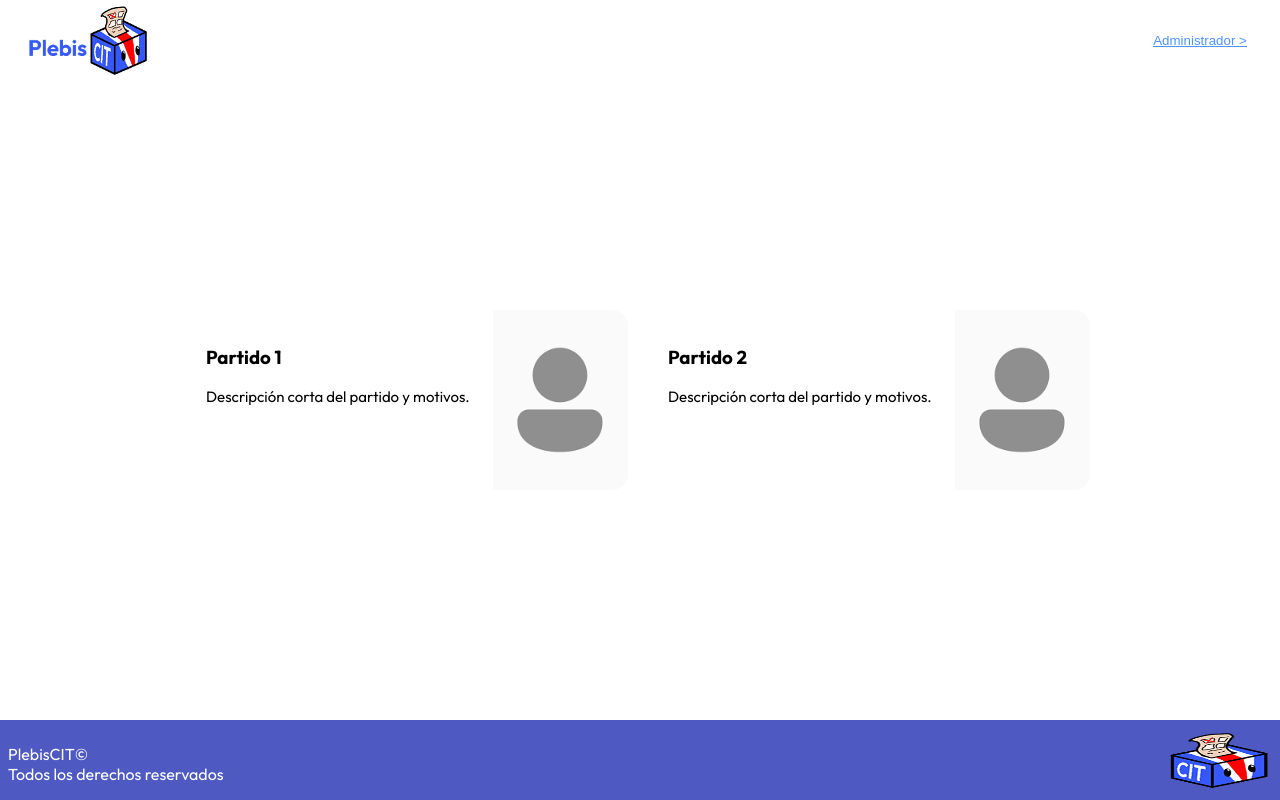
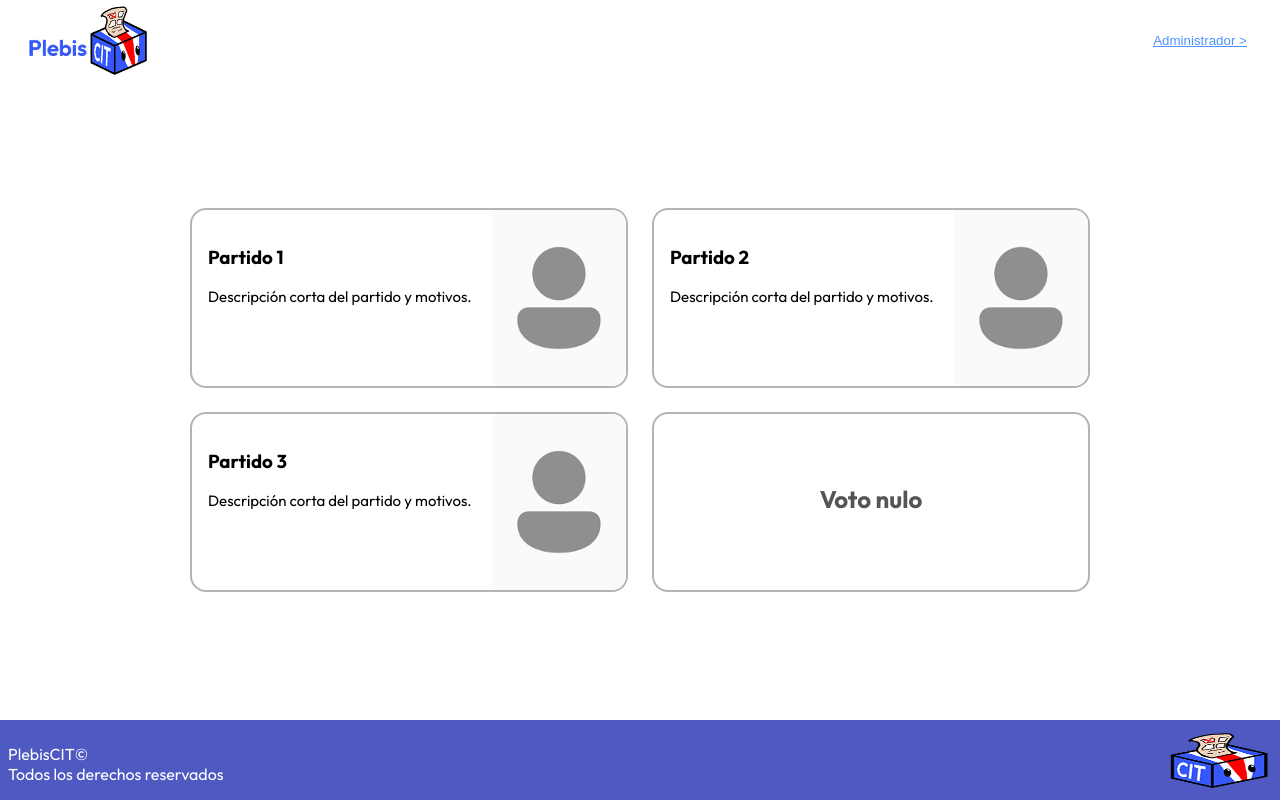
Before and after one commit to G10sr/plebisCIT, a React (Vite) app: page /vote in a window 1280 px wide. Built offline with nearby package versions, Linux system fonts and the light colour scheme.

Commit message:
Null update!!1!

```diff
--- a/src/components/PartidoCard.jsx
+++ b/src/components/PartidoCard.jsx
@@ -1,15 +1,22 @@
 import React from "react";
 
+function PartidoCard({ partido, onClick, seleccionado }) {
+  const esNulo = partido.id === 0;
 
-function PartidoCard({ partido, onClick, seleccionado }) {
   return (
     <div
       onClick={onClick}
       style={{
         ...styles.card,
-        border: seleccionado ? "3px solid #2f80ed" : "rgb(211, 211, 211)",
+        border: seleccionado
+          ? "3px solid #2f80ed"
+          : "2px solid rgb(180, 180, 180)",
+        ...(esNulo && styles.nullCard),
       }}
     >
+      {esNulo ? (
+        <h2 style={styles.nullText}>Voto nulo</h2>
+      ) : (
         <div style={styles.content}>
           <div style={styles.textContainer}>
             <h3>{partido.nombre}</h3>
@@ -17,13 +24,17 @@ function PartidoCard({ partido, onClick, seleccionado }) {
           </div>
 
           <div style={styles.imageContainer}>
-          <img src={partido.imagenes[0]} style={styles.image} />
+            <img
+              src={partido.imagenes?.[0]}
+              alt={partido.nombre}
+              style={styles.image}
+            />
           </div>
         </div>
+      )}
     </div>
   );
 }
-
 
 const styles = {
   card: {
@@ -33,7 +44,21 @@ const styles = {
     width: "100%",
     height: 180,
     cursor: "pointer",
-    border: "2px solid #b4b4b4"
+    border: "2px solid #b4b4b4",
+  },
+
+  // Extra layout for null vote
+  nullCard: {
+    display: "flex",
+    alignItems: "center",
+    justifyContent: "center",
+  },
+
+  nullText: {
+    fontSize: 24,
+    fontWeight: "bold",
+    color: "#555",
+    textAlign: "center",
   },
 
   content: {
--- a/src/pages/Voting.jsx
+++ b/src/pages/Voting.jsx
@@ -23,6 +23,19 @@ function Vote() {
             descripcionLarga: "Descripción larga del partido...",
             imagenes: [placehold],
             color: "#9cffc0",
+
+        },
+        {
+            id: 3,
+            nombre: "Partido 3",
+            descripcionCorta: "Descripción corta del partido y motivos.",
+            descripcionLarga: "Descripción larga del partido...",
+            imagenes: [placehold],
+            color: "#9cffc0",
+
+        },
+        {
+            id: 0,
         },
     ];
 
@@ -36,7 +49,15 @@ function Vote() {
                             key={p.id}
                             partido={p}
                             seleccionado={partidoSeleccionado === p.id}
-              onClick={() => setPartidoActivo(p)}
+                            onClick={() => {
+                                if (p.id === 0) {
+                                    // Directly set null vote
+                                    setPartidoSeleccionado(0);
+                                    setPartidoActivo(null); // just in case
+                                } else {
+                                    setPartidoActivo(p);
+                                }
+                            }}
                         />
                     ))}
                 </div>
@@ -62,6 +83,7 @@ const styles = {
         display: "flex",
         justifyContent: "center",
         alignItems: "center",
+
     },
     grid: {
         width: "900px",
```
Lines whose indentation alone changed are shown as unchanged.
